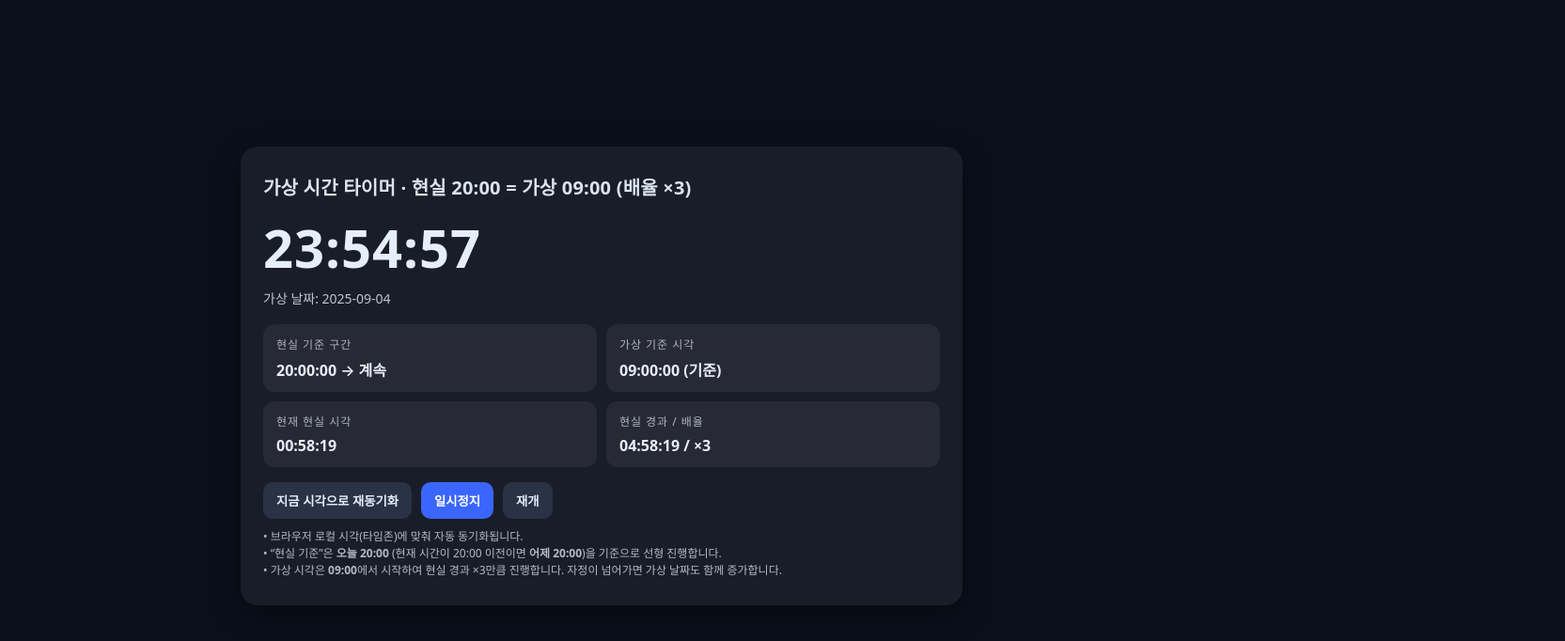
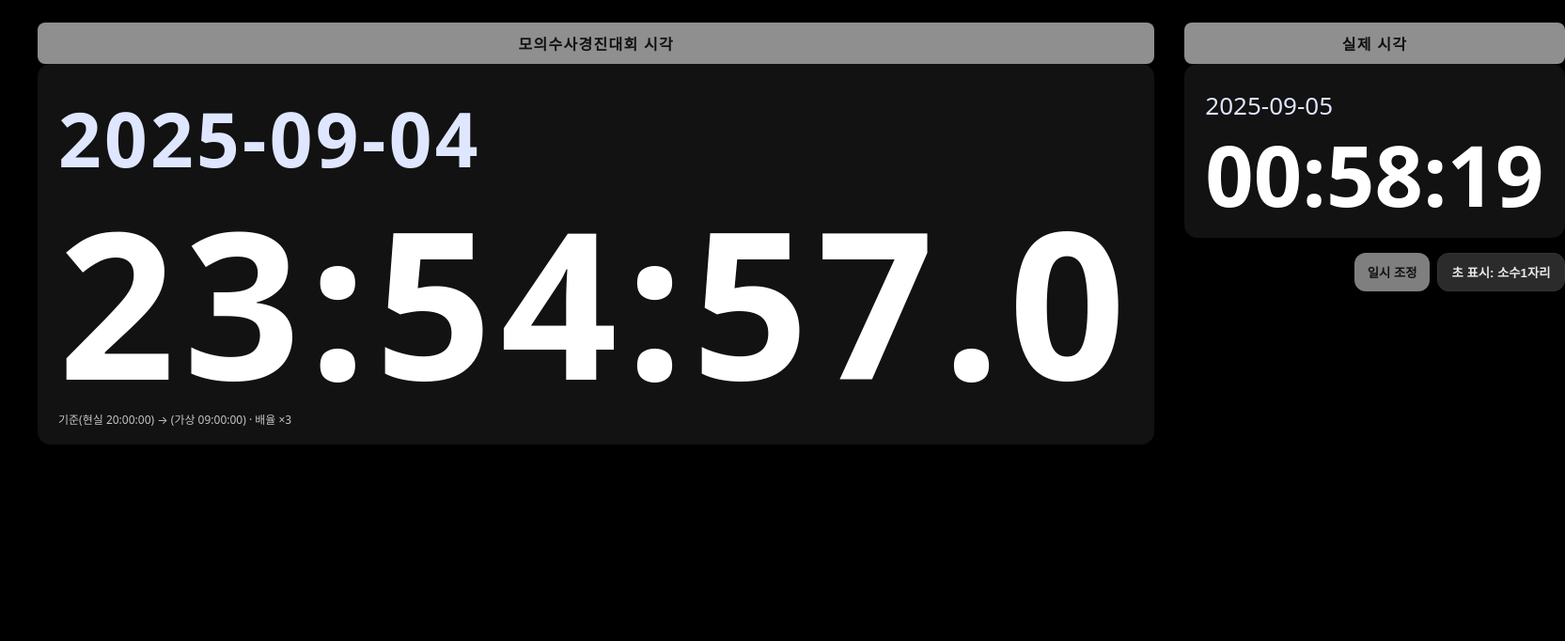
Before and after one commit to hyeok52728/timer, a plain HTML site: page index.html in a window 1280 px wide. Shown: the whole page at 94% size, 1665 px wide, since content can reach past the window. Drawn offline with Linux system fonts and the light colour scheme.

Commit message:
Update index.html

```diff
--- a/index.html
+++ b/index.html
@@ -3,197 +3,261 @@
 <head>
 <meta charset="utf-8" />
 <meta name="viewport" content="width=device-width,initial-scale=1" />
-  <title>가상 시간 타이머 (현실 20:00 → 가상 09:00, 3배속)</title>
+<title>모의수사경진대회 시각 타이머 (부드러운 초)</title>
 <style>
-    :root { font-family: system-ui, -apple-system, Segoe UI, Roboto, Apple SD Gothic Neo, Noto Sans KR, sans-serif; }
-    body { display: grid; place-items: center; min-height: 100svh; margin: 0; background: #0b0f1a; color: #e6eefc; }
-    .card { background: rgba(255,255,255,0.06); padding: 28px 24px; border-radius: 18px; box-shadow: 0 10px 30px rgba(0,0,0,0.35); width: min(720px, 92vw); }
-    h1 { margin: 0 0 12px; font-size: 20px; font-weight: 700; letter-spacing: 0.2px; opacity: .95; }
-    .clock { font-variant-numeric: tabular-nums; }
-    .virtual-time { font-size: clamp(28px, 7vw, 56px); font-weight: 800; letter-spacing: 1px; }
-    .virtual-date { margin-top: 6px; font-size: 14px; opacity: .8; }
-    .row { display: grid; grid-template-columns: 1fr 1fr; gap: 10px; margin-top: 18px; }
-    .cell { background: rgba(255,255,255,0.06); border-radius: 12px; padding: 12px 14px; }
-    .label { font-size: 12px; text-transform: uppercase; letter-spacing: .08em; opacity: .7; }
-    .value { margin-top: 6px; font-size: 16px; font-weight: 600; }
-    .controls { margin-top: 16px; display: flex; gap: 10px; flex-wrap: wrap; }
-    button { cursor: pointer; border: 0; border-radius: 10px; padding: 10px 14px; font-weight: 700; background: #3a66ff; color: white; }
-    button.secondary { background: #2a3346; color: #e6eefc; }
-    .hint { margin-top: 10px; font-size: 12px; opacity: .75; line-height: 1.5; }
-    a, a:visited { color: #aaccff; }
+  :root { --bg:#000; --fg:#fff; --muted:#bfbfbf; --chip:#8f8f8f; --panel:#121212; --btn:#7f7f7f; --btn2:#2b2b2b; }
+  html,body{height:100%}
+  body{margin:0; background:var(--bg); color:var(--fg); font-family:system-ui,-apple-system,Segoe UI,Roboto,Apple SD Gothic Neo,Noto Sans KR,sans-serif}
+  .wrap{max-width:1200px; margin:0 auto; padding:24px}
+  .grid{display:grid; grid-template-columns:1.6fr .9fr; gap:32px}
+  .titlechip{background:var(--chip); color:#111; font-weight:800; letter-spacing:.08em; padding:10px 14px; border-radius:8px; text-align:center}
+  .panel{background:var(--panel); border-radius:14px; padding:18px 22px}
+  .datebig{font-size:clamp(28px,6.5vw,80px); font-weight:800; letter-spacing:.04em; margin:6px 0 10px; color:#dfe6ff}
+  .timebig{font-size:clamp(80px,17vw,220px); font-weight:900; line-height:1; letter-spacing:.04em}
+  .timesm{font-size:clamp(40px,8vw,90px); font-weight:800; line-height:1.1}
+  .datesm{font-size:clamp(16px,2.6vw,26px); color:#dfe6ff; margin:8px 0 6px}
+  .note{margin-top:8px; color:#c5c5c5; font-size:12px}
+  .controls{display:flex; gap:8px; justify-content:flex-end; margin-top:16px; flex-wrap:wrap}
+  .btn{cursor:pointer; border:0; border-radius:12px; background:var(--btn); color:#111; font-weight:800; padding:10px 14px}
+  .btn.alt{background:var(--btn2); color:#eaeaea; border:1px solid #333}
+  .btn:active{transform:translateY(1px)}
+  .modal{position:fixed; inset:0; display:none; place-items:center; background:rgba(0,0,0,.55)}
+  .modal.open{display:grid}
+  .sheet{width:min(760px,96vw); background:#0e0e0e; color:#eee; border:1px solid #242424; border-radius:16px; padding:18px}
+  .rows{display:grid; grid-template-columns:1fr 1fr; gap:12px}
+  .card{background:#131313; border:1px solid #242424; border-radius:12px; padding:12px}
+  .card h4{margin:0 0 8px; color:#c9d4ff; font-size:14px; letter-spacing:.06em}
+  .pad{display:grid; grid-template-columns:repeat(5,1fr); gap:8px}
+  .pad button{border:1px solid #2b2b2b; background:#202020; color:#dfe6ff; border-radius:10px; padding:10px 8px; font-weight:700; cursor:pointer}
+  .pad button:hover{background:#2a2a2a}
+  .legend{font-size:12px; color:#aaa; margin-top:6px}
+  .footer{display:flex; justify-content:space-between; margin-top:12px}
+  @media (max-width:880px){ .grid{grid-template-columns:1fr} .controls{justify-content:stretch} }
 </style>
 </head>
 <body>
-  <div class="card">
-    <h1>가상 시간 타이머 · 현실 20:00 = 가상 09:00 (배율 ×3)</h1>
-
-    <div class="clock">
-      <div class="virtual-time" id="virtualTime">--:--:--</div>
-      <div class="virtual-date" id="virtualDate"></div>
+  <div class="wrap">
+    <div class="grid">
+      <!-- Left: Virtual (Compressed, smooth seconds) -->
+      <div>
+        <div class="titlechip">모의수사경진대회 시각</div>
+        <div class="panel">
+          <div class="datebig" id="vDate">XXXX-XX-XX</div>
+          <div class="timebig" id="vTime">00:00:00.0</div>
+          <div class="note" id="vMeta"></div>
         </div>
-
-    <div class="row">
-      <div class="cell">
-        <div class="label">현실 기준 구간</div>
-        <div class="value" id="realSpan">20:00:00 → 계속</div>
       </div>
-      <div class="cell">
-        <div class="label">가상 기준 시각</div>
-        <div class="value" id="virtBase">09:00:00 (기준)</div>
+      <!-- Right: Real local -->
+      <div>
+        <div class="titlechip">실제 시각</div>
+        <div class="panel">
+          <div class="datesm" id="rDate">XXXX-XX-XX</div>
+          <div class="timesm" id="rTime">00:00:00</div>
         </div>
-      <div class="cell">
-        <div class="label">현재 현실 시각</div>
-        <div class="value" id="realNow">--:--:--</div>
+        <div class="controls">
+          <button class="btn" id="openAdjust">일시 조정</button>
+          <button class="btn alt" id="toggleSmooth">초 표시: 소수1자리</button>
         </div>
-      <div class="cell">
-        <div class="label">현실 경과 / 배율</div>
-        <div class="value" id="progress">-- / ×3</div>
+      </div>
     </div>
   </div>
 
-    <div class="controls">
-      <button id="syncBtn" class="secondary">지금 시각으로 재동기화</button>
-      <button id="pauseBtn">일시정지</button>
-      <button id="resumeBtn" class="secondary" disabled>재개</button>
+  <!-- Modal: adjustments -->
+  <div class="modal" id="modal">
+    <div class="sheet">
+      <h3 style="margin:4px 0 12px">일시 조정</h3>
+      <div class="rows">
+        <div class="card">
+          <h4>현실 기준 시작 (기본: 오늘 20:00, 이전이면 어제 20:00)</h4>
+          <div class="pad">
+            <button data-real="+1d">+1일</button>
+            <button data-real="-1d">-1일</button>
+            <button data-real="+1h">+1시간</button>
+            <button data-real="-1h">-1시간</button>
+            <button data-real="reset">초기화</button>
+            <button data-real="+1m">+1분</button>
+            <button data-real="-1m">-1분</button>
           </div>
-
-    <div class="hint">
-      • 브라우저 로컬 시각(타임존)에 맞춰 자동 동기화됩니다. <br />
-      • “현실 기준”은 <b>오늘 20:00</b> (현재 시간이 20:00 이전이면 <b>어제 20:00</b>)을 기준으로 선형 진행합니다. <br />
-      • 가상 시각은 <b>09:00</b>에서 시작하여 현실 경과 ×3만큼 진행합니다. 자정이 넘어가면 가상 날짜도 함께 증가합니다.
+          <div class="legend" id="realLegend">기준: —</div>
+        </div>
+        <div class="card">
+          <h4>가상 기준 시작 (기본: 같은 날 09:00)</h4>
+          <div class="pad">
+            <button data-virt="+1d">+1일</button>
+            <button data-virt="-1d">-1일</button>
+            <button data-virt="+1h">+1시간</button>
+            <button data-virt="-1h">-1시간</button>
+            <button data-virt="reset">초기화</button>
+            <button data-virt="+1m">+1분</button>
+            <button data-virt="-1m">-1분</button>
+          </div>
+          <div class="legend" id="virtLegend">기준: —</div>
+        </div>
+      </div>
+      <div class="card" style="margin-top:12px">
+        <h4>배율 (현실 → 가상)</h4>
+        <div class="pad" style="grid-template-columns:repeat(6,1fr)">
+          <button data-speed="1">×1</button>
+          <button data-speed="2">×2</button>
+          <button data-speed="3">×3</button>
+          <button data-speed="4">×4</button>
+          <button data-speed="6">×6</button>
+          <button data-speed="9">×9</button>
+        </div>
+        <div class="legend" id="speedLegend">현재 배율: ×3</div>
+      </div>
+      <div class="footer">
+        <button class="btn alt" id="closeAdjust">닫기</button>
+        <button class="btn alt" id="hardReset">모두 초기화</button>
+      </div>
     </div>
   </div>
 
 <script>
-    // 설정값
-    const REAL_BASE_HMS = { h: 20, m: 0, s: 0 }; // 현실 기준 시작: 20:00:00
-    const VIRT_BASE_HMS = { h: 9,  m: 0, s: 0 }; // 가상 기준 시작: 09:00:00
-    const SPEED = 3; // 현실→가상 배율 (1초 → 3초)
+  // ===== 기본 설정 =====
+  const REAL_BASE_HMS = { h:20, m:0, s:0 }; // 현실 기준 시작
+  const VIRT_BASE_HMS = { h:9,  m:0, s:0 }; // 가상 기준 시작
+  let SPEED = 3; // 현실→가상 배율 (대회 3시간 → 가상 9시간)
 
-    // 상태
-    let paused = false;
-    let pauseStartMs = 0;
-    let totalPausedMs = 0;
+  // ===== 상태 =====
+  let realBase, virtBase, realBaseInit, virtBaseInit;
+  let smoothFraction = true; // 초 소수 1자리 표시
 
-    // 엘리먼트
-    const elVirtualTime = document.getElementById('virtualTime');
-    const elVirtualDate = document.getElementById('virtualDate');
-    const elRealSpan    = document.getElementById('realSpan');
-    const elVirtBase    = document.getElementById('virtBase');
-    const elRealNow     = document.getElementById('realNow');
-    const elProgress    = document.getElementById('progress');
-    const btnSync       = document.getElementById('syncBtn');
-    const btnPause      = document.getElementById('pauseBtn');
-    const btnResume     = document.getElementById('resumeBtn');
+  // ===== 유틸 =====
+  const pad = n => String(n).padStart(2,'0');
+  const fmtDate = d => `${d.getFullYear()}-${pad(d.getMonth()+1)}-${pad(d.getDate())}`;
+  const fmtHMS = d => `${pad(d.getHours())}:${pad(d.getMinutes())}:${pad(d.getSeconds())}`;
+  const add = (d, {dys=0, hrs=0, mins=0}) => new Date(d.getTime() + (dys*864e5 + hrs*3600e3 + mins*60e3));
 
-    function pad(n){ return String(n).padStart(2, '0'); }
-    function fmtHMS(date){
-      return `${pad(date.getHours())}:${pad(date.getMinutes())}:${pad(date.getSeconds())}`;
-    }
-    function fmtDate(date){
-      const y = date.getFullYear();
-      const m = pad(date.getMonth()+1);
-      const d = pad(date.getDate());
-      return `${y}-${m}-${d}`;
-    }
-    function fmtDur(ms){
-      const s = Math.max(0, Math.floor(ms/1000));
-      const hh = Math.floor(s/3600);
-      const mm = Math.floor((s%3600)/60);
-      const ss = s % 60;
-      return `${pad(hh)}:${pad(mm)}:${pad(ss)}`;
-    }
-
-    function getRealBase(now){
-      // 오늘 20:00(로컬) Date 만들기
+  function getDefaultRealBase(now=new Date()){
     const base = new Date(now);
     base.setHours(REAL_BASE_HMS.h, REAL_BASE_HMS.m, REAL_BASE_HMS.s, 0);
-      // 현재가 20:00 이전이면 "어제 20:00"을 기준으로 사용
-      if (now < base) base.setDate(base.getDate() - 1);
+    if (now < base) base.setDate(base.getDate()-1); // 20:00 이전이면 어제 20:00
     return base;
   }
-
-    function getVirtBaseFromRealBase(realBase){
-      // 가상 기준은 현실 기준과 같은 날짜의 09:00부터 시작
+  function getDefaultVirtBase(realBase){
     const v = new Date(realBase);
     v.setHours(VIRT_BASE_HMS.h, VIRT_BASE_HMS.m, VIRT_BASE_HMS.s, 0);
     return v;
   }
 
-    function computeVirtualNow(now, realBase, virtBase){
-      // (now - realBase - 일시정지 누적) × SPEED 를 가상 경과로 더함
-      const effectiveMs = now.getTime() - realBase.getTime() - totalPausedMs;
-      const virtMs = effectiveMs * SPEED;
-      return new Date(virtBase.getTime() + virtMs);
+  // 고해상도 시간 기반 가상 시각 계산 (부드럽게)
+  function computeVirtualDOMHighRes(nowMillis){
+    const elapsedMs = nowMillis - realBase.getTime();
+    return new Date(virtBase.getTime() + elapsedMs * SPEED);
   }
 
-    // 초기 동기화
-    let realBase = getRealBase(new Date());
-    let virtBase = getVirtBaseFromRealBase(realBase);
-
-    function syncNow(){
-      totalPausedMs = 0;
-      paused = false;
-      btnResume.disabled = true;
-      btnPause.disabled = false;
-
+  // ===== 초기화 =====
+  function initialize(){
     const now = new Date();
-      realBase = getRealBase(now);
-      virtBase = getVirtBaseFromRealBase(realBase);
-      // UI 표기 업데이트
-      elRealSpan.textContent = `${fmtHMS(realBase)} → 계속`;
-      elVirtBase.textContent = `${fmtHMS(virtBase)} (기준)`;
+    realBase = getDefaultRealBase(now);
+    virtBase = getDefaultVirtBase(realBase);
+    realBaseInit = new Date(realBase.getTime());
+    virtBaseInit = new Date(virtBase.getTime());
+    updateLegends();
   }
 
-    btnSync.addEventListener('click', syncNow);
+  // ===== 표시 요소 =====
+  const elVDate = document.getElementById('vDate');
+  const elVTime = document.getElementById('vTime');
+  const elVMeta = document.getElementById('vMeta');
+  const elRDate = document.getElementById('rDate');
+  const elRTime = document.getElementById('rTime');
+  const elSpeedLegend = document.getElementById('speedLegend');
+  const elRealLegend = document.getElementById('realLegend');
+  const elVirtLegend = document.getElementById('virtLegend');
+  const btnToggleSmooth = document.getElementById('toggleSmooth');
 
-    btnPause.addEventListener('click', ()=>{
-      if (paused) return;
-      paused = true;
-      pauseStartMs = Date.now();
-      btnPause.disabled = true;
-      btnResume.disabled = false;
+  // ===== 렌더 루프 (가상: 매 프레임, 실제: 초 경계) =====
+  function render(){
+    const nowMs = Date.now();
+
+    // 실제 시각(초 단위 표기)
+    const realNow = new Date(nowMs);
+    elRDate.textContent = fmtDate(realNow);
+    elRTime.textContent = fmtHMS(realNow);
+
+    // 가상 시각(부드럽게)
+    const vNow = computeVirtualDOMHighRes(nowMs);
+    elVDate.textContent = fmtDate(vNow);
+    if (smoothFraction){
+      // HH:MM:SS.s (소수1자리)
+      const secs = vNow.getSeconds() + vNow.getMilliseconds()/1000;
+      const s1 = Math.floor(secs);
+      const tenth = Math.floor((secs - s1) * 10); // 0~9
+      elVTime.textContent = `${pad(vNow.getHours())}:${pad(vNow.getMinutes())}:${pad(s1)}.${tenth}`;
+    } else {
+      elVTime.textContent = fmtHMS(vNow);
+    }
+
+    elVMeta.textContent = `기준(현실 ${fmtHMS(realBase)}) → (가상 ${fmtHMS(virtBase)}) · 배율 ×${SPEED}`;
+
+    requestAnimationFrame(render); // 60fps 주변으로 부드럽게
+  }
+
+  // ===== 모달/조정 =====
+  const modal = document.getElementById('modal');
+  document.getElementById('openAdjust').addEventListener('click', ()=>{ modal.classList.add('open'); updateLegends(); });
+  document.getElementById('closeAdjust').addEventListener('click', ()=> modal.classList.remove('open'));
+  document.getElementById('hardReset').addEventListener('click', ()=>{
+    realBase = new Date(realBaseInit.getTime());
+    virtBase = new Date(virtBaseInit.getTime());
+    SPEED = 3;
+    updateLegends();
   });
 
-    btnResume.addEventListener('click', ()=>{
-      if (!paused) return;
-      paused = false;
-      const nowMs = Date.now();
-      totalPausedMs += (nowMs - pauseStartMs);
-      btnPause.disabled = false;
-      btnResume.disabled = true;
+  function updateLegends(){
+    elRealLegend.textContent = `기준: ${fmtDate(realBase)} ${fmtHMS(realBase)}`;
+    elVirtLegend.textContent = `기준: ${fmtDate(virtBase)} ${fmtHMS(virtBase)}`;
+    elSpeedLegend.textContent = `현재 배율: ×${SPEED}`;
+  }
+
+  document.addEventListener('click', (e)=>{
+    const t = e.target;
+    if (!(t instanceof HTMLButtonElement)) return;
+
+    // 현실 기준 조정
+    if (t.dataset.real){
+      const v = t.dataset.real;
+      if (v === 'reset') realBase = new Date(realBaseInit.getTime());
+      else if (v === '+1d') realBase = add(realBase,{dys:+1});
+      else if (v === '-1d') realBase = add(realBase,{dys:-1});
+      else if (v === '+1h') realBase = add(realBase,{hrs:+1});
+      else if (v === '-1h') realBase = add(realBase,{hrs:-1});
+      else if (v === '+1m') realBase = add(realBase,{mins:+1});
+      else if (v === '-1m') realBase = add(realBase,{mins:-1});
+      updateLegends();
+    }
+
+    // 가상 기준 조정
+    if (t.dataset.virt){
+      const v = t.dataset.virt;
+      if (v === 'reset') virtBase = new Date(virtBaseInit.getTime());
+      else if (v === '+1d') virtBase = add(virtBase,{dys:+1});
+      else if (v === '-1d') virtBase = add(virtBase,{dys:-1});
+      else if (v === '+1h') virtBase = add(virtBase,{hrs:+1});
+      else if (v === '-1h') virtBase = add(virtBase,{hrs:-1});
+      else if (v === '+1m') virtBase = add(virtBase,{mins:+1});
+      else if (v === '-1m') virtBase = add(virtBase,{mins:-1});
+      updateLegends();
+    }
+
+    // 배율 조정
+    if (t.dataset.speed){
+      SPEED = Number(t.dataset.speed);
+      updateLegends();
+    }
   });
 
-    function tick(){
-      const now = new Date();
-
-      // 정보 표시
-      elRealNow.textContent = fmtHMS(now);
-
-      // 계산/표시
-      let virtNow;
-      if (paused){
-        // 일시정지 중엔 마지막 시점(일시정지 버튼 누른 직전)의 가상시간을 고정해 보여주기 위해
-        const pausedNow = new Date(pauseStartMs);
-        virtNow = computeVirtualNow(pausedNow, realBase, virtBase);
-      } else {
-        virtNow = computeVirtualNow(now, realBase, virtBase);
-      }
-
-      elVirtualTime.textContent = fmtHMS(virtNow);
-      elVirtualDate.textContent = `가상 날짜: ${fmtDate(virtNow)}`;
-
-      // 진행도(현실 경과 / 배율)
-      const elapsedRealMs = (paused ? pauseStartMs : Date.now()) - realBase.getTime() - totalPausedMs;
-      elProgress.textContent = `${fmtDur(elapsedRealMs)} / ×${SPEED}`;
-
-      // 다음 프레임 예약 (1초 주기로 충분)
-      setTimeout(tick, 1000 - (Date.now() % 1000)); // 초 경계에 맞춰 매끄럽게
-    }
+  // 초 표기 토글 (소수1자리 ↔ 정수초)
+  btnToggleSmooth.addEventListener('click', ()=>{
+    smoothFraction = !smoothFraction;
+    btnToggleSmooth.textContent = smoothFraction ? '초 표시: 소수1자리' : '초 표시: 정수초';
+  });
 
   // 시작
-    syncNow();
-    tick();
+  initialize();
+  render();
 </script>
 </body>
 </html>
```
Lines whose indentation alone changed are shown as unchanged.
